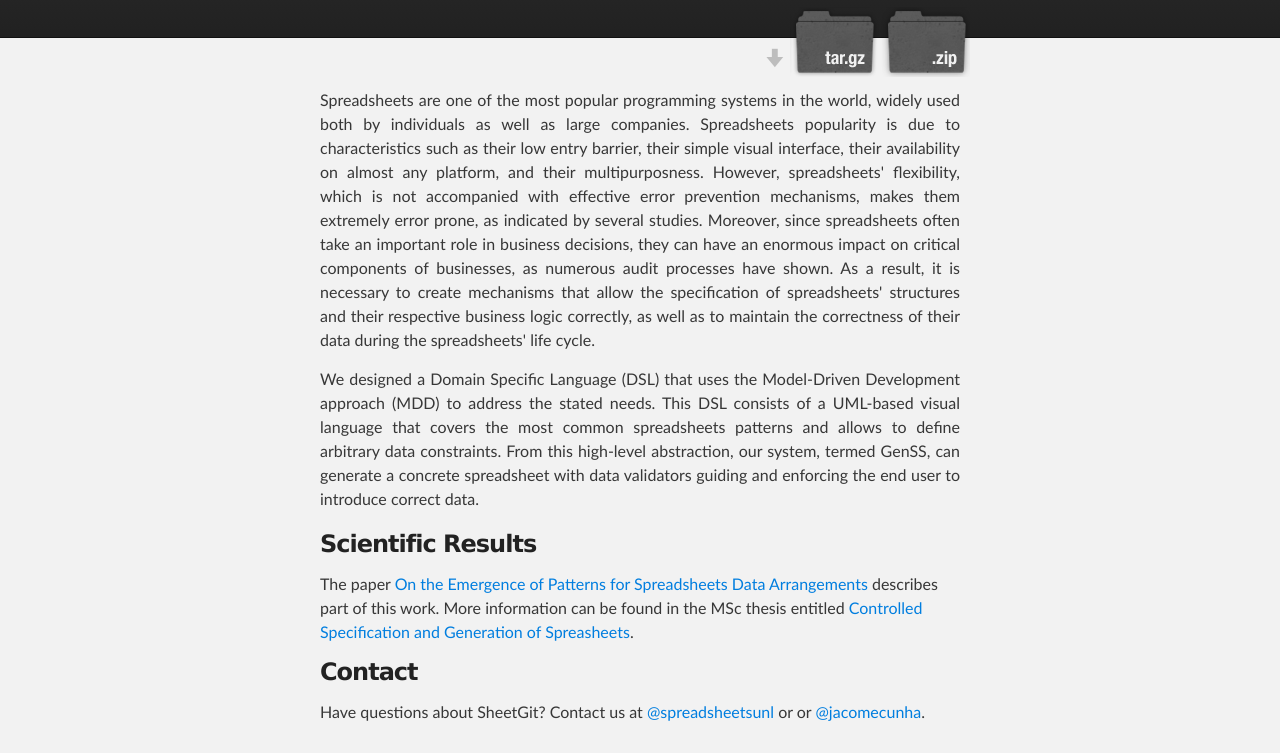
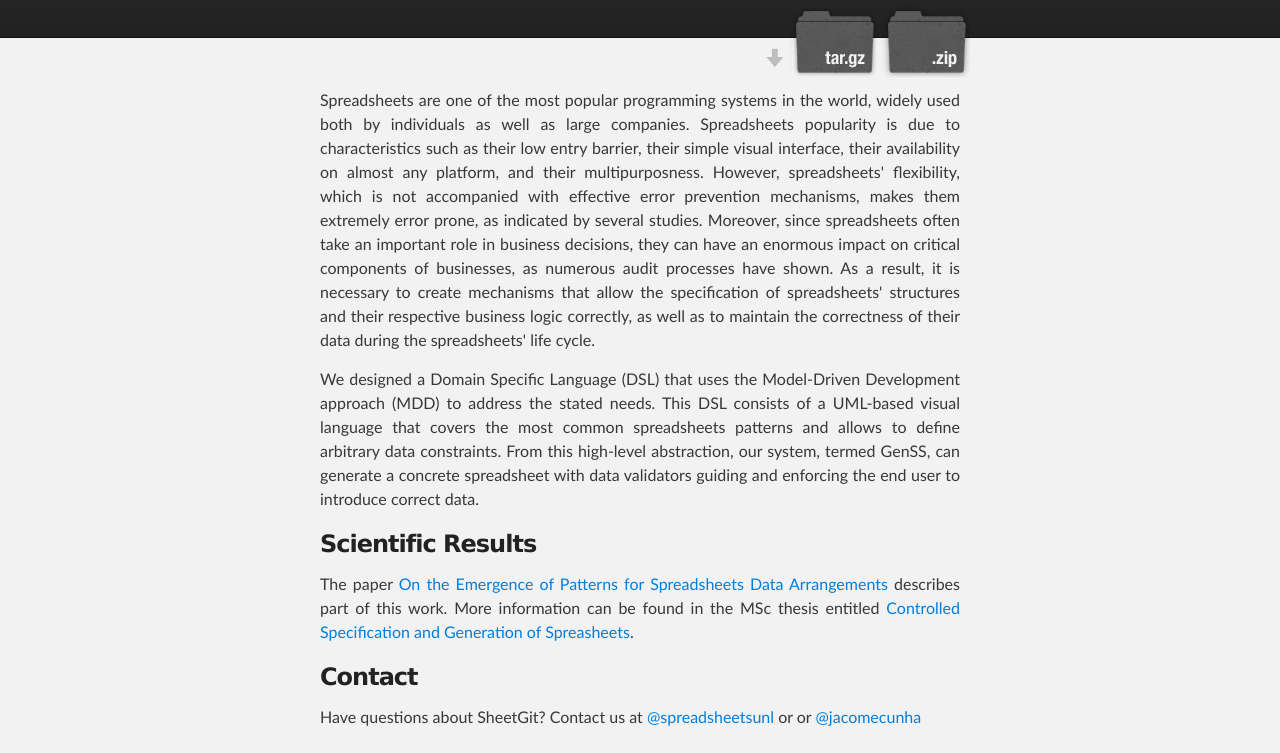
Before and after one commit to spreadsheetsunl/uml-spreadsheets, a plain HTML site: page index.html in a window 1280 px wide. Shown: the part 199-952 px from the top of the page. Drawn offline with Linux system fonts and the light colour scheme.

Commit message:
Update index.html

```diff
--- a/index.html
+++ b/index.html
@@ -51,14 +51,14 @@ As a result, it is necessary to create mechanisms that allow the specification o
     From this high-level abstraction, our system, termed GenSS, can generate a concrete spreadsheet with data validators guiding and enforcing the end user to introduce correct data.
         </p>
 <h3>Scientific Results</h3>
-The paper <a href="paper.pdf">On the Emergence of Patterns for Spreadsheets Data Arrangements</a> describes part of this work.
+<p align="justify">The paper <a href="paper.pdf">On the Emergence of Patterns for Spreadsheets Data Arrangements</a> describes part of this work.
         More information can be found in the MSc thesis entitled <a href="thesis.pdf">Controlled Specification and Generation of Spreasheets</a>.
-
+</p>
 <h3>
 <a id="support-or-contact" class="anchor" href="#support-or-contact" aria-hidden="true"><span aria-hidden="true" class="octicon octicon-link"></span></a>Contact</h3>
 
-<p>Have questions about SheetGit? Contact us at <a href="https://github.com/spreadsheetsunl" class="user-mention">@spreadsheetsunl</a> or
- or <a href="https://github.com/jacomecunha" class="user-mention">@jacomecunha</a>.
+<p align="justify">Have questions about SheetGit? Contact us at <a href="https://github.com/spreadsheetsunl" class="user-mention">@spreadsheetsunl</a> or
+  or <a href="https://github.com/jacomecunha" class="user-mention">@jacomecunha</a></p>.
        </section>
     </div>
 
```
